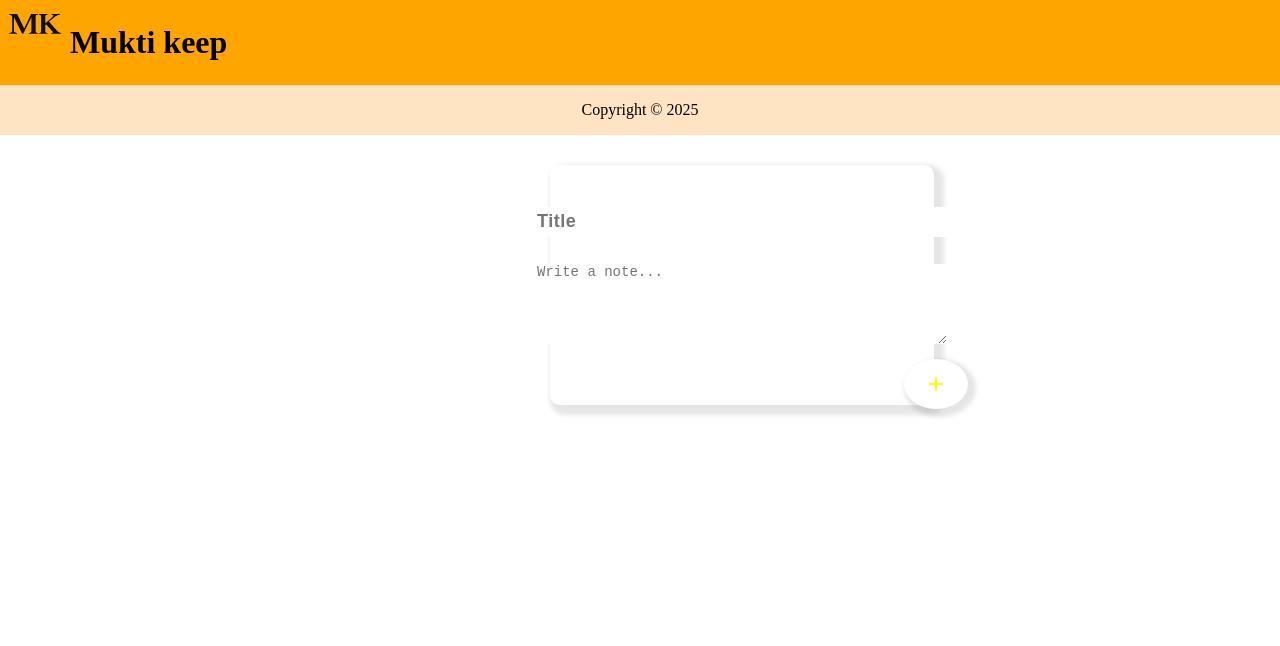
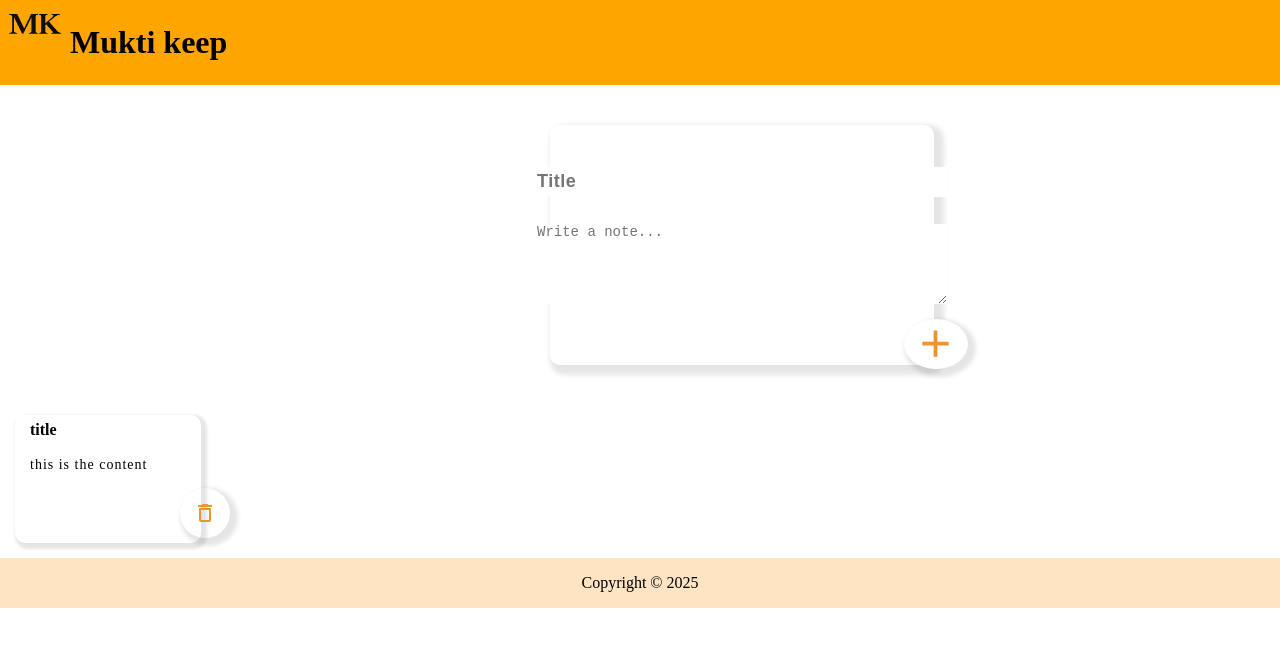
Before and after one commit to muktinathrajbanshi/ReactTutorial, a React (Create React App) app: page / in a window 1280 px wide. Shown: the top 646 px of the page. Built offline with nearby package versions, Linux system fonts and the light colour scheme; a web font is replaced by a local one.

Commit message:
fetching data from one file to another file using usestate

```diff
--- a/src/App.jsx
+++ b/src/App.jsx
@@ -1,14 +1,27 @@
-import React from "react";
+import React, { useState } from "react";
 import Header from "./Header";
 import Footer from "./Footer";
 import CreateNote from "./CreateNote";
+import Note from "./Note";
 
 const App = () => {
+    const [addItem, setAddItem] = useState([]);
+
+    const addNote = (note) => {
+        // alert("i am clicked")
+        setAddItem((prevData) => {
+            return [...prevData, note];
+        });
+
+        console.log(note);
+    };
+
     return(
         <>
        <Header />
+       <CreateNote passNote = {addNote}/>
+       <Note />
        <Footer />
-       <CreateNote />
         </>
     );
 };
--- a/src/CreateNote.jsx
+++ b/src/CreateNote.jsx
@@ -1,15 +1,57 @@
-import React from "react";
+import React, { useState } from "react";
 import Button from '@material-ui/core/Button';
 import AddIcon from '@material-ui/icons/Add';
 
-const CreateNote = () => {
+const CreateNote = (props) => {
+
+    const [note, setNote] = useState({
+        title: "",
+        content: "",
+    });
+
+
+    const InputEvent = (event) => {
+
+        // const value = event.target.value;
+        // const name = event.target.value;
+
+        const {name, value} = event.target;
+
+        setNote((prevData) => {
+            return {
+                ...prevData,
+                [name]: value,
+            };
+        });
+
+        console.log(note);
+    };
+
+    const addEvent = () => {
+        props.passNote(note);
+    };
+
     return (
         <>
             <div className="main_note">
                 <form>
-                    <input type="text" placeholder="Title" autoComplete="off" />
-                    <textarea rows="" column="" placeholder="Write a note..."></textarea>
-                    <Button>
+                    <input
+                    type="text"
+                    name="title"
+                    value={note.title}
+                    onChange={InputEvent}
+                    placeholder="Title"
+                    autoComplete="off"
+                     />
+                    <textarea
+                    rows=""
+                    column=""
+                    name="content"
+                    value={note.content}
+                    onChange={InputEvent}
+                    placeholder="Write a note..."
+                    ></textarea>
+                    <Button onClick={addEvent}>
                         <AddIcon className="plus_sign" />
                     </Button>
                 </form>
--- /dev/null
+++ b/src/Note.jsx
@@ -0,0 +1,19 @@
+import React from "react";
+import DeleteOutlineIcon from '@material-ui/icons/DeleteOutline';
+
+const Note = () => {
+    return (
+        <>
+            <div className="note">
+                <h1> title </h1>
+                <br />
+                <p> this is the content </p>
+                <button className="btn">
+                <DeleteOutlineIcon className="deleteIcon" />
+                </button>
+            </div>
+        </>
+    );
+};
+
+export default Note;
--- a/src/index.css
+++ b/src/index.css
@@ -29,7 +29,7 @@ footer {
 .main_note {
   width: 30%;
   height: 30vh;
-  margin: 80px 60px 50px 550px;
+  margin: 40px 60px 50px 550px;
   display: flex;
   flex-direction: column;
   justify-content: center;
@@ -83,7 +83,7 @@ button {
   margin-right: -387px !important;
   font-weight: bold !important;
   font-size: 120px !important;
-  color: yellow !important;
+  color: #f0932b !important;
   background-color: #fff !important;
   border-radius: 50% !important;
   -webkit-border-radius: 50% !important;
@@ -93,7 +93,51 @@ button {
 }
 
 button:hover {
-  font-size: 50px !important;
   color: #fff !important;
-  background-color: yellow !important;
+  background-color: #f9ca24 !important;
 }
+
+.plus_sign {
+  font-size: 45px !important;
+  font-weight: bold !important;
+}
+
+.note {
+  width: 14.5%;
+  height: auto;
+  display: flex;
+  flex-direction: column;
+  justify-content: center;
+  align-items: left;
+  padding-left: 15px;
+  margin: 15px;
+  box-shadow: 3px 3px 3px 3px rgba(0, 0, 0, 0.1);
+  border-radius: 10px;
+  -webkit-border-radius: 10px;
+  -moz-border-radius: 10px;
+  -ms-border-radius: 10px;
+  -o-border-radius: 10px;
+}
+
+.note h1 {
+  font-size: 16px;
+  margin-top: 6px;
+}
+
+.note p {
+  font-size: 14px;
+  font-weight: 500;
+  letter-spacing: 1px;
+}
+
+.note .btn {
+  border: none !important;
+  background-color: transparent !important;
+  margin-left: 150px !important;
+  margin-bottom: 5px !important;
+}
+
+.btn:hover {
+  background-color: #f9ca24 !important;
+  color: #fff !important;
+}
```
